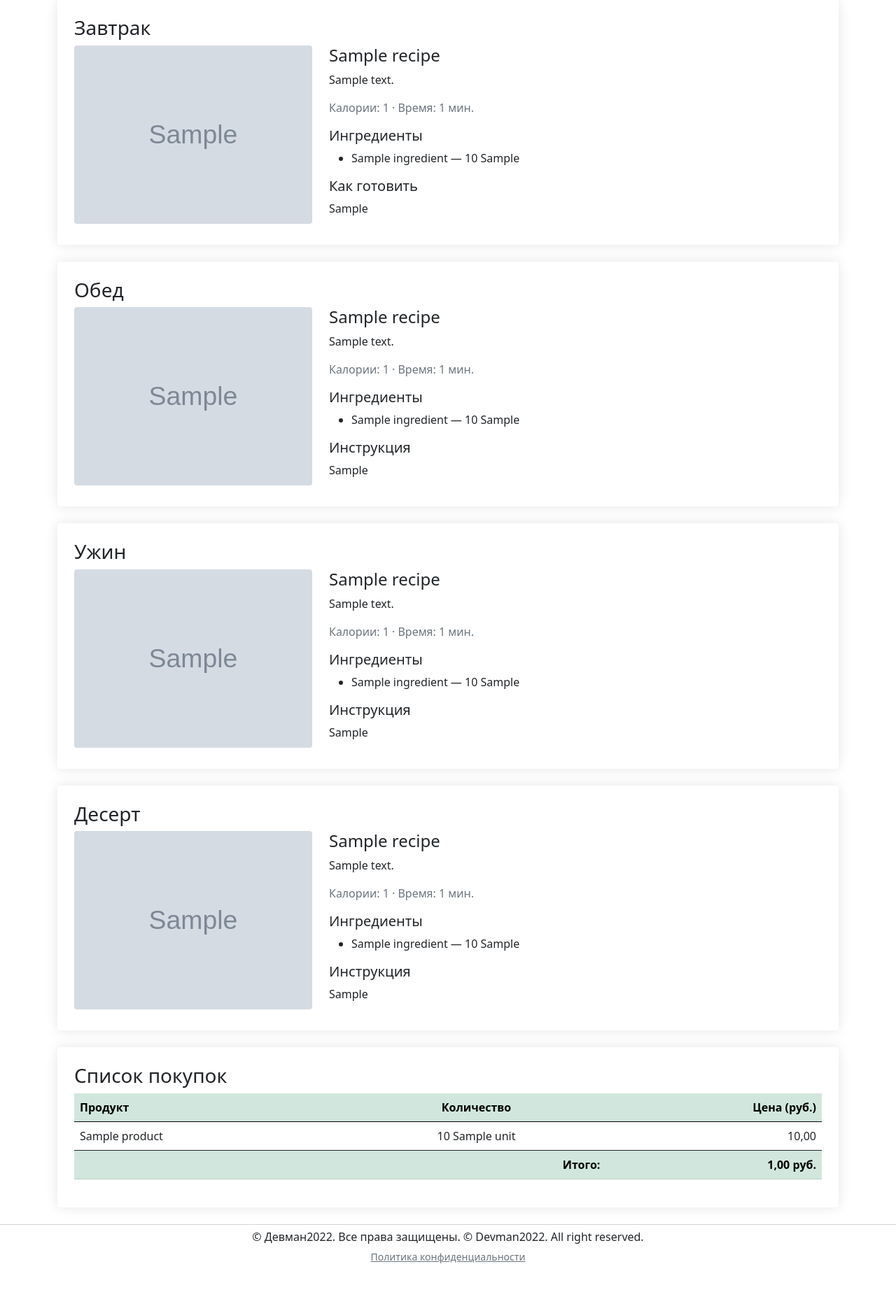
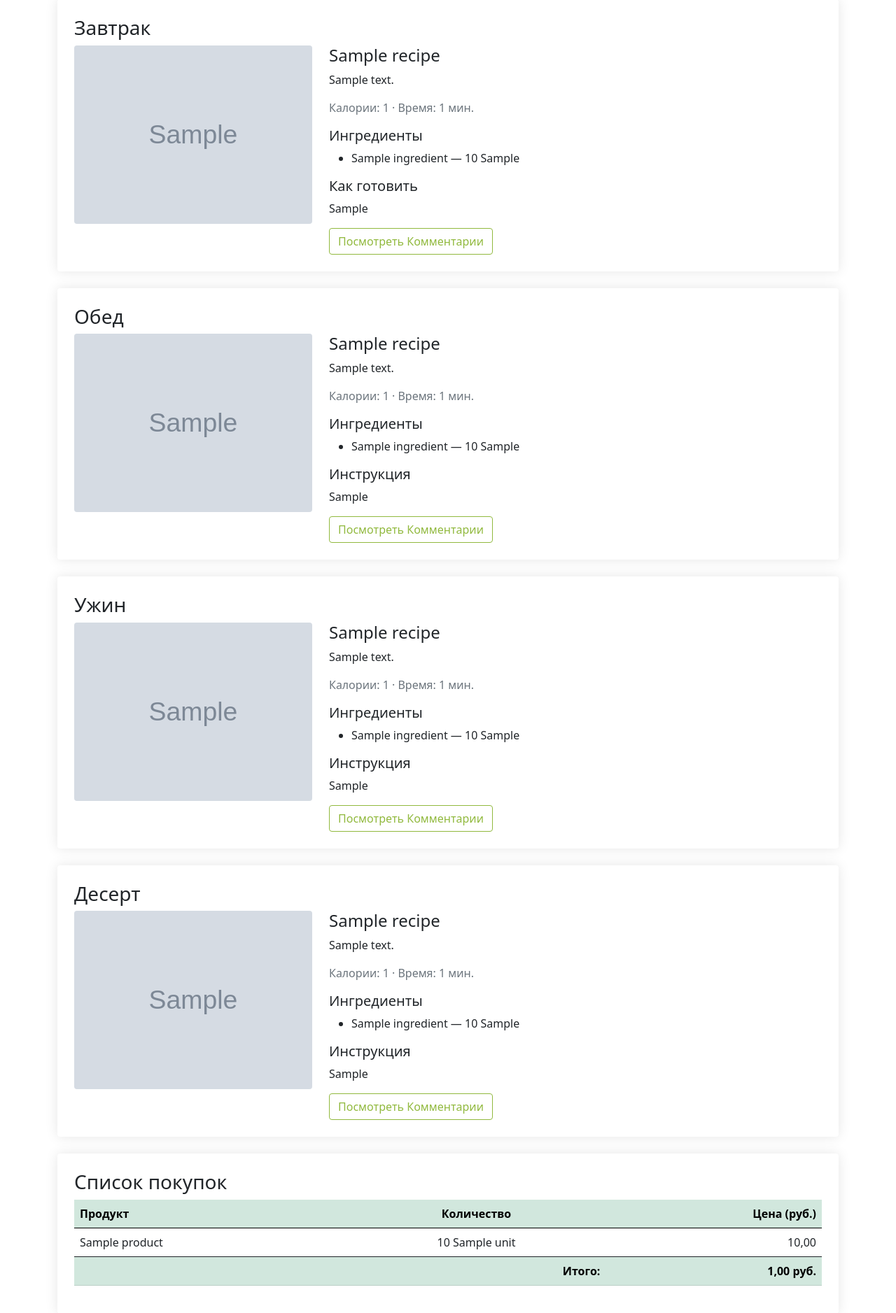
Before and after one commit to alinarogova123-arch/Easy_coock, a Django app: template templates/subscription_menu.html in a window 1280 px wide. Shown: the part 305-2182 px from the top of the page at 70% size. Before the commit the page ends 2111 px from the top, so only its background shows below. Run offline with Django 5.2, Linux system fonts and the light colour scheme; tables that the repository leaves empty hold one stand-in row (values such as "Sample post"); the template is opened without the code that fills it: values that come from a table or form of the project are taken from there, most other values are stand-ins (such as "Sample title", 1, 10 or a date in 2020); grey boxes marked "Sample" are stand-in pictures; parts of the project's set-up code (start-up, migrations or seed data) failed here and were passed over.

Commit message:
Setup buttons to go recipe pages

```diff
--- a/templates/lk.html
+++ b/templates/lk.html
@@ -125,7 +125,7 @@
                                             </div>
                                         {% endfor %}
                                         <div class="text-center mt-4">
-                                            <a href="{% url 'order' %}" class="btn btn-outline-success">
+                                            <a href="{% url 'order' %}" class="btn btn-outline-success shadow-none foodplan_green foodplan__border_green">
                                                 Оформить новую подписку
                                             </a>
                                         </div>
--- a/templates/subscription_menu.html
+++ b/templates/subscription_menu.html
@@ -41,6 +41,12 @@
                                             </ul>
                                             <h5>Как готовить</h5>
                                             <p>{{ recipe.instruction|linebreaksbr }}</p>
+
+                                            <div class="mt-3">
+                                                <a href="{% url 'recipe' recipe.id %}" class="btn btn-outline-success shadow-none foodplan_green foodplan__border_green">
+                                                    Посмотреть Комментарии
+                                                </a>
+                                            </div>
                                         </div>
                                     </div>
                                 {% else %}
@@ -77,6 +83,12 @@
                                             </ul>
                                             <h5>Инструкция</h5>
                                             <p>{{ recipe.instruction|linebreaksbr }}</p>
+
+                                            <div class="mt-3">
+                                                <a href="{% url 'recipe' recipe.id %}" class="btn btn-outline-success shadow-none foodplan_green foodplan__border_green">
+                                                    Посмотреть Комментарии
+                                                </a>
+                                            </div>
                                         </div>
                                     </div>
                                 {% else %}
@@ -113,6 +125,12 @@
                                             </ul>
                                             <h5>Инструкция</h5>
                                             <p>{{ recipe.instruction|linebreaksbr }}</p>
+
+                                            <div class="mt-3">
+                                                <a href="{% url 'recipe' recipe.id %}" class="btn btn-outline-success shadow-none foodplan_green foodplan__border_green">
+                                                    Посмотреть Комментарии
+                                                </a>
+                                            </div>
                                         </div>
                                     </div>
                                 {% else %}
@@ -149,6 +167,12 @@
                                             </ul>
                                             <h5>Инструкция</h5>
                                             <p>{{ recipe.instruction|linebreaksbr }}</p>
+
+                                            <div class="mt-3">
+                                                <a href="{% url 'recipe' recipe.id %}" class="btn btn-outline-success shadow-none foodplan_green foodplan__border_green">
+                                                    Посмотреть Комментарии
+                                                </a>
+                                            </div>
                                         </div>
                                     </div>
                                 {% else %}
```
